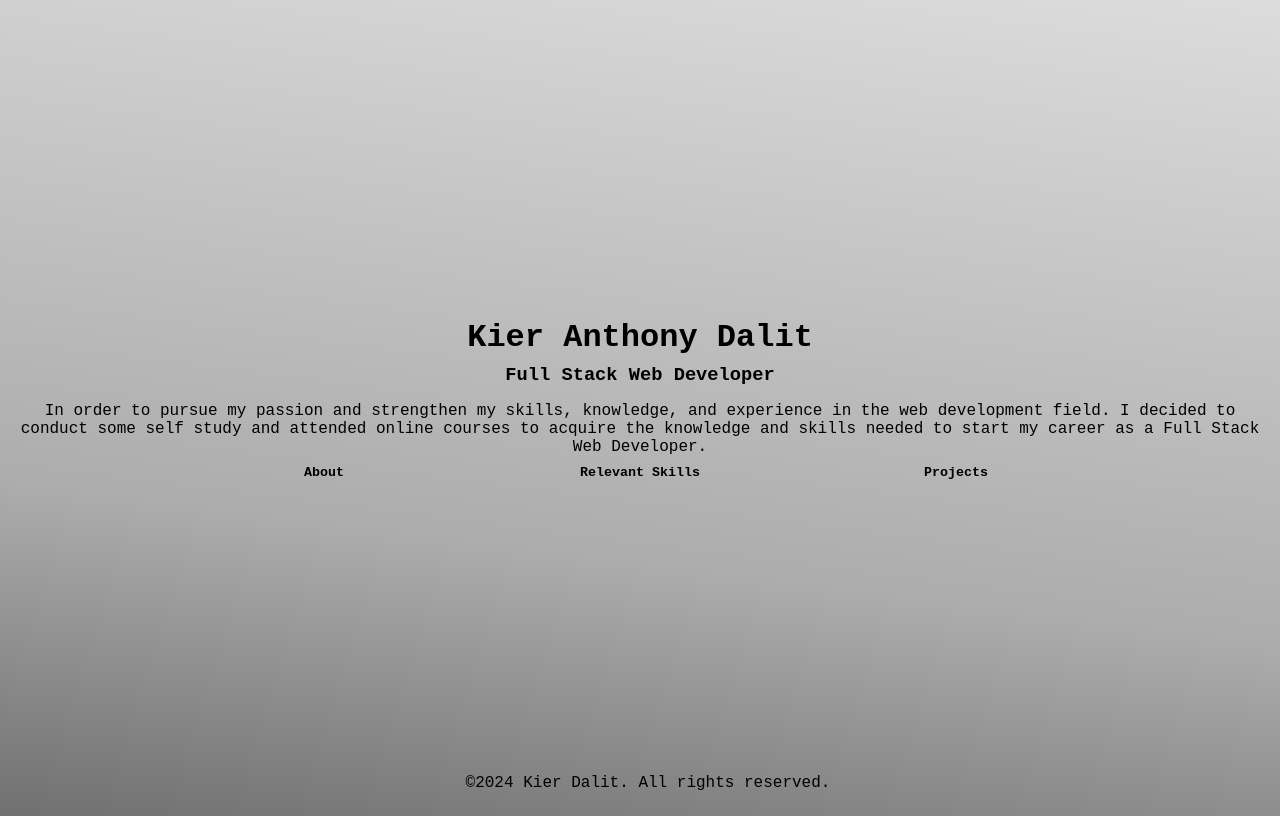
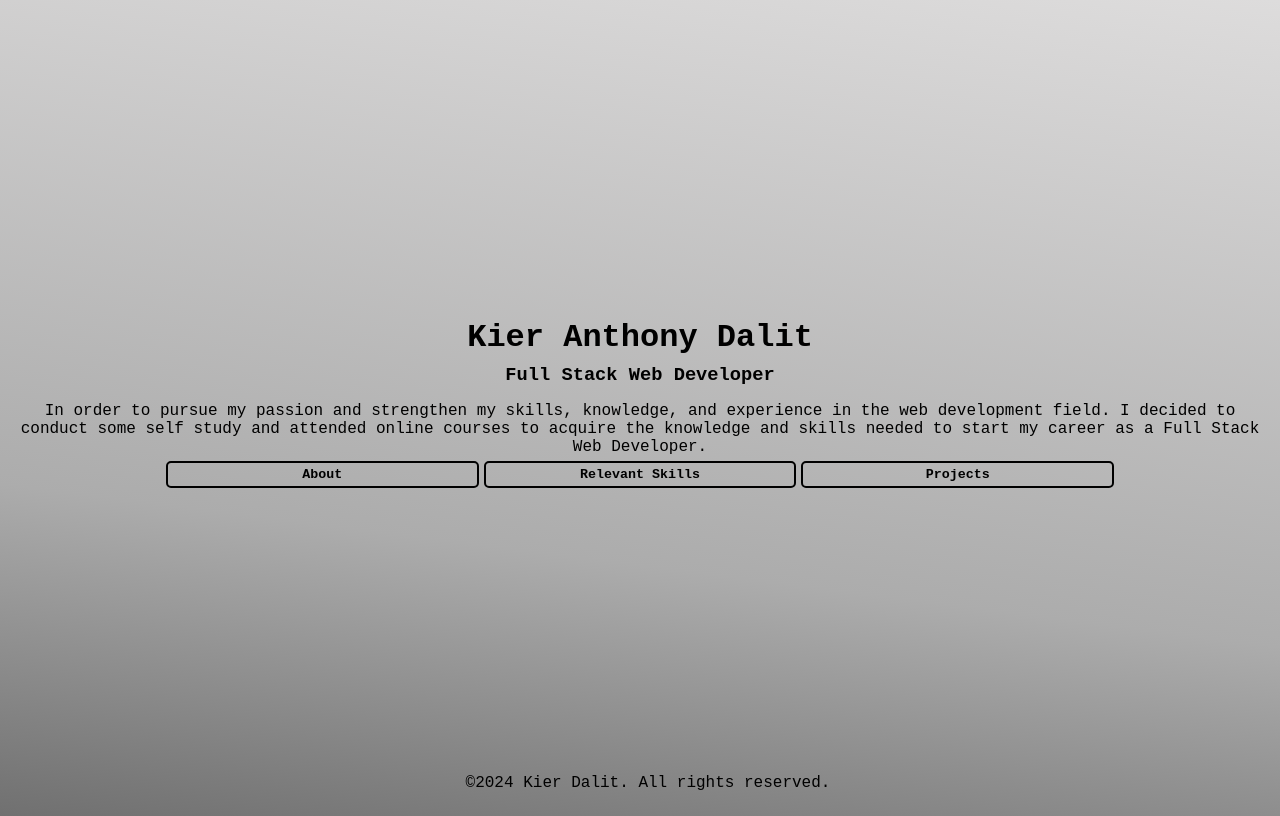
Before and after one commit to Kier0729/online-cv, a React (Create React App) app: page / in a window 1280 px wide. Built offline with nearby package versions, Linux system fonts and the light colour scheme.

Commit message:
add style to buttons

```diff
--- a/public/styles/styles.css
+++ b/public/styles/styles.css
@@ -29,6 +29,7 @@
   height: 2rem;
   width: 75%;
   align-self:center;
+  gap: 5px;
 }
 
 h3,h4,h5{
@@ -50,12 +51,19 @@ h1{
     color: darkblue;
     font-size: larger;
     cursor: pointer;
-
+    /* background-color: rgb(169, 169, 169, 0.2); */
+}
+.container-btn button:hover{
+    cursor: pointer;
+    background-color: rgb(169, 169, 169, 0.2);
+    border: 3px solid black;
 }
 
 .container-btn button{
-  border: none;
+  margin-top: 5px;
+  border: 2px solid black;
   background-color: rgb(0, 0, 0, 0);
+  border-radius: 5px;
 }
 
 .container-outer{
@@ -305,6 +313,17 @@ footer{
   }
 }
 
+.sideBar{
+  width: fit-content;
+  position: fixed;
+  top: 20px;
+  right: 20px;
+}
+svg:hover{
+  width: 55px;
+  height: 55px;
+}
+
 /* @media (min-width: 801px) {
   .container-inner-about, .container-inner-projects{
     background: rgb(47, 0, 255);
--- a/src/components/Pages/Home.js
+++ b/src/components/Pages/Home.js
@@ -21,6 +21,11 @@ function Home(){
 
     return(
         <div className="container">
+            {/* <div className="sideBar">
+            <svg xmlns="http://www.w3.org/2000/svg" width="45" height="45" fill="currentColor" class="bi bi-list" viewBox="0 0 16 16">
+                <path fill-rule="evenodd" d="M2.5 12a.5.5 0 0 1 .5-.5h10a.5.5 0 0 1 0 1H3a.5.5 0 0 1-.5-.5m0-4a.5.5 0 0 1 .5-.5h10a.5.5 0 0 1 0 1H3a.5.5 0 0 1-.5-.5m0-4a.5.5 0 0 1 .5-.5h10a.5.5 0 0 1 0 1H3a.5.5 0 0 1-.5-.5"/>
+            </svg>
+            </div> */}
             {
                 <Context.Provider value={{handleClick:handleClick, close:close, setClose:setClose}}>
                     {about && <About />}
```
Also changed, not shown: src/components/Pages/Sidebar.js (added).
